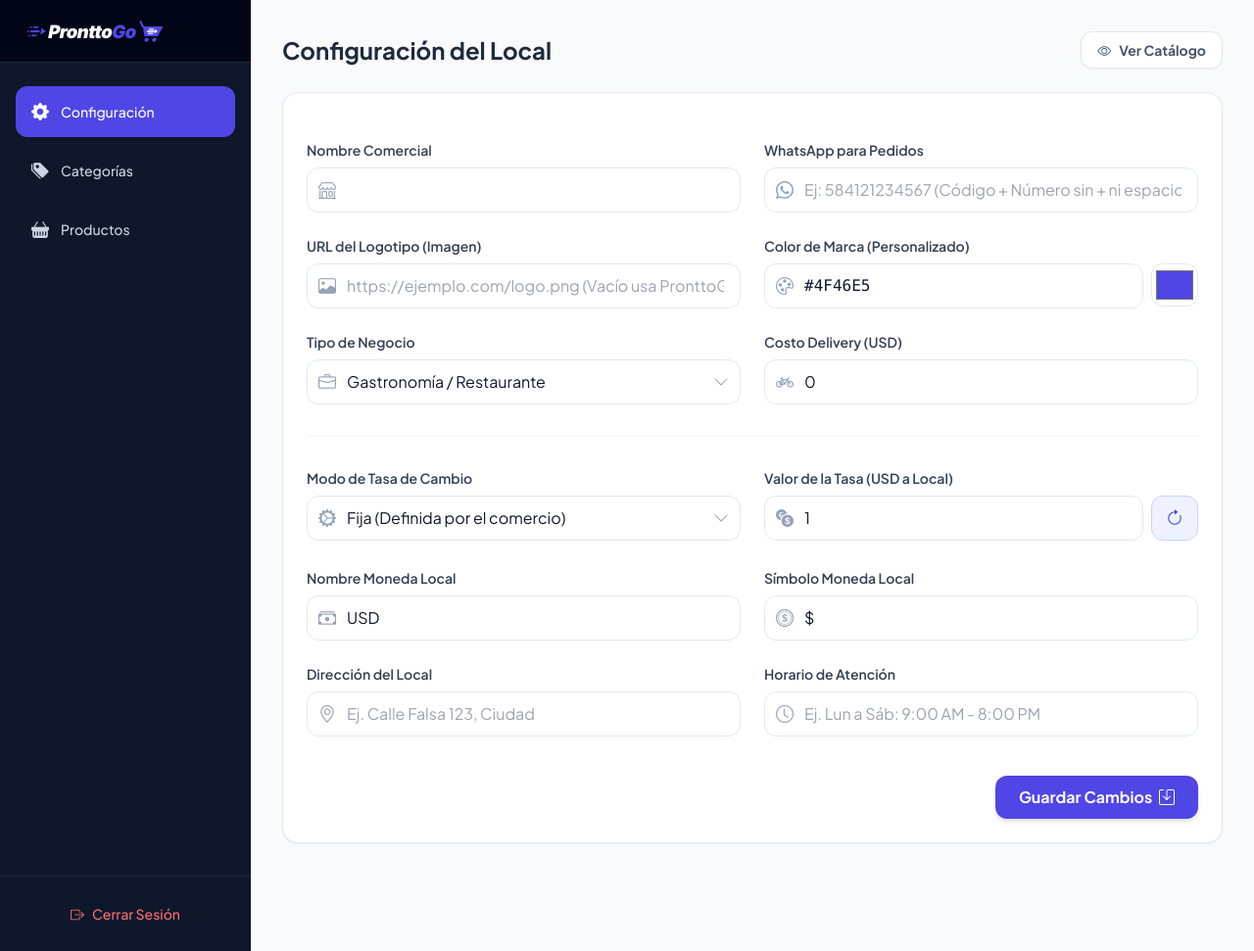
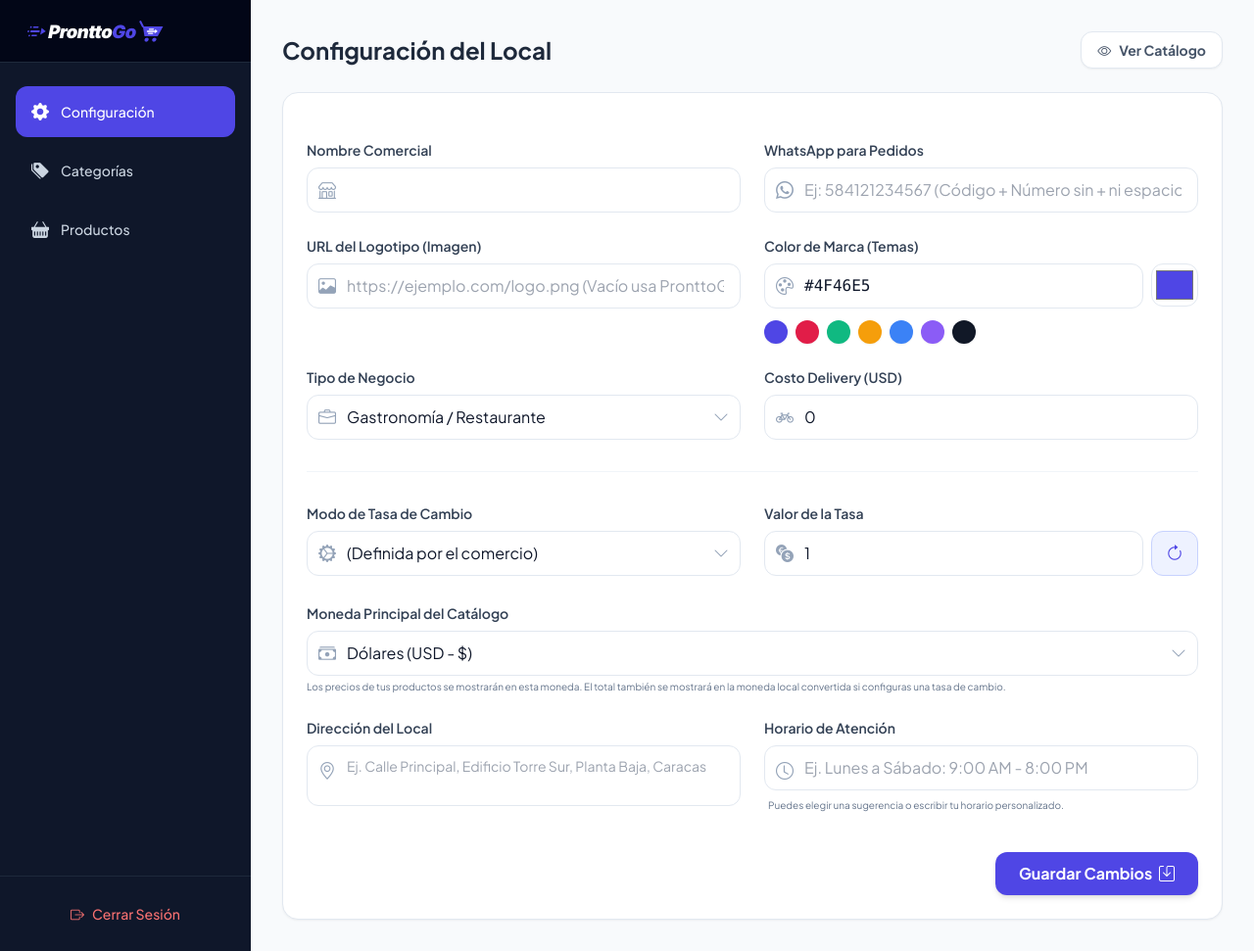
Before and after one commit to monterostudio/PronttoGo, a PHP site: page /index.php in a window 1280 px wide. Shown: the whole page at 98% size. Run offline with PHP 8.4, Linux system fonts and the light colour scheme; the visitor is signed in with stand-in values (Sample User, id 1); data that the repository does not hold is empty; some libraries are stand-ins or nearby versions.

Commit message:
Add files via upload

```diff
--- a/administrador/index.php
+++ b/administrador/index.php
@@ -79,14 +79,19 @@ if ($_SERVER['REQUEST_METHOD'] === 'POST') {
                 'telefono_whatsapp' => preg_replace('/[^0-9]/', '', $_POST['telefono_whatsapp'] ?? ''),
                 'logo_url' => empty($_POST['logo_url']) ? null : $_POST['logo_url'],
                 'color_primario' => $_POST['color_primario'] ?? '#4F46E5',
+                'tipo_negocio' => $tipo_negocio,
                 'tasa_dolar' => $tasa_dolar,
                 'tasa_tipo' => $tasa_tipo,
-                'moneda_nombre' => $_POST['moneda_nombre'] ?? 'USD',
-                'moneda_simbolo' => $_POST['moneda_simbolo'] ?? '$',
                 'costo_delivery' => floatval($_POST['costo_delivery'] ?? 0.00),
                 'direccion' => $_POST['direccion'] ?? '',
                 'horario' => $_POST['horario'] ?? ''
             ];
+
+            // Procesar moneda
+            $moneda_parts = explode('|', $_POST['moneda_principal'] ?? 'USD|$');
+            $data['moneda_nombre'] = $moneda_parts[0] ?? 'USD';
+            $data['moneda_simbolo'] = $moneda_parts[1] ?? '$';
+
             supabase_request('PATCH', 'configuracion?id=eq.1', $data);
 
             // LÓGICA INTELIGENTE DE CATÁLOGOS AL CAMBIAR TIPO DE NEGOCIO O SI ESTÁ VACÍO
@@ -440,8 +445,8 @@ if (!is_admin_logged_in()): ?>
                                         </div>
                                     </div>
                                     <div>
-                                        <label class="block text-sm font-semibold text-slate-700 mb-2">Color de Marca (Personalizado)</label>
-                                        <div class="flex gap-2">
+                                        <label class="block text-sm font-semibold text-slate-700 mb-2">Color de Marca (Temas)</label>
+                                        <div class="flex gap-2 mb-3">
                                             <div class="relative flex-1">
                                                 <span class="absolute inset-y-0 left-0 flex items-center pl-3 pointer-events-none">
                                                     <i class="bi bi-palette text-slate-400 text-lg"></i>
@@ -450,6 +455,21 @@ if (!is_admin_logged_in()): ?>
                                             </div>
                                             <input type="color" id="color_picker" value="<?= h($config['color_primario'] ?? '#4F46E5') ?>" class="w-12 h-11 p-0.5 border border-slate-200 rounded-xl cursor-pointer bg-white" oninput="document.getElementById('color_text').value = this.value.toUpperCase()">
                                         </div>
+                                        <div class="flex items-center gap-2 flex-wrap">
+                                            <button type="button" onclick="setColor('#4F46E5')" class="w-6 h-6 rounded-full bg-[#4F46E5] shadow-sm hover:scale-110 transition-transform" title="Índigo"></button>
+                                            <button type="button" onclick="setColor('#E11D48')" class="w-6 h-6 rounded-full bg-[#E11D48] shadow-sm hover:scale-110 transition-transform" title="Rosa"></button>
+                                            <button type="button" onclick="setColor('#10B981')" class="w-6 h-6 rounded-full bg-[#10B981] shadow-sm hover:scale-110 transition-transform" title="Esmeralda"></button>
+                                            <button type="button" onclick="setColor('#F59E0B')" class="w-6 h-6 rounded-full bg-[#F59E0B] shadow-sm hover:scale-110 transition-transform" title="Ámbar"></button>
+                                            <button type="button" onclick="setColor('#3B82F6')" class="w-6 h-6 rounded-full bg-[#3B82F6] shadow-sm hover:scale-110 transition-transform" title="Azul"></button>
+                                            <button type="button" onclick="setColor('#8B5CF6')" class="w-6 h-6 rounded-full bg-[#8B5CF6] shadow-sm hover:scale-110 transition-transform" title="Violeta"></button>
+                                            <button type="button" onclick="setColor('#111827')" class="w-6 h-6 rounded-full bg-[#111827] shadow-sm hover:scale-110 transition-transform" title="Oscuro"></button>
+                                        </div>
+                                        <script>
+                                            function setColor(hex) {
+                                                document.getElementById('color_picker').value = hex;
+                                                document.getElementById('color_text').value = hex;
+                                            }
+                                        </script>
                                     </div>
                                     <div>
                                         <label class="block text-sm font-semibold text-slate-700 mb-2">Tipo de Negocio</label>
@@ -491,8 +511,8 @@ if (!is_admin_logged_in()): ?>
                                                 <i class="bi bi-gear-wide-connected text-slate-400 text-lg"></i>
                                             </span>
                                             <select name="tasa_tipo" id="tasa_tipo" class="w-full pl-10 pr-10 py-2.5 border border-slate-200 rounded-xl focus:ring-2 focus:ring-indigo-500 outline-none bg-white appearance-none">
-                                                <option value="manual" <?= ($config['tasa_tipo'] ?? 'manual') === 'manual' ? 'selected' : '' ?>>Fija (Definida por el comercio)</option>
-                                                <option value="bcv" <?= ($config['tasa_tipo'] ?? '') === 'bcv' ? 'selected' : '' ?>>Oficial (Banco Central de Venezuela)</option>
+                                                <option value="manual" <?= ($config['tasa_tipo'] ?? 'manual') === 'manual' ? 'selected' : '' ?>>(Definida por el comercio)</option>
+                                                <option value="bcv" <?= ($config['tasa_tipo'] ?? '') === 'bcv' ? 'selected' : '' ?>>(Banco Central de Venezuela)</option>
                                             </select>
                                             <span class="absolute inset-y-0 right-0 flex items-center pr-3 pointer-events-none">
                                                 <i class="bi bi-chevron-down text-slate-400"></i>
@@ -500,7 +520,7 @@ if (!is_admin_logged_in()): ?>
                                         </div>
                                     </div>
                                     <div>
-                                        <label class="block text-sm font-semibold text-slate-700 mb-2">Valor de la Tasa (USD a Local)</label>
+                                        <label class="block text-sm font-semibold text-slate-700 mb-2">Valor de la Tasa</label>
                                         <div class="relative flex gap-2">
                                             <div class="relative flex-1">
                                                 <span class="absolute inset-y-0 left-0 flex items-center pl-3 pointer-events-none">
@@ -514,41 +534,48 @@ if (!is_admin_logged_in()): ?>
                                         </div>
                                         <p id="tasa-status-text" class="text-[11px] mt-1 text-slate-400 font-semibold"></p>
                                     </div>
-                                    <div>
-                                        <label class="block text-sm font-semibold text-slate-700 mb-2">Nombre Moneda Local</label>
+                                    <div class="md:col-span-2">
+                                        <label class="block text-sm font-semibold text-slate-700 mb-2">Moneda Principal del Catálogo</label>
                                         <div class="relative">
                                             <span class="absolute inset-y-0 left-0 flex items-center pl-3 pointer-events-none">
                                                 <i class="bi bi-cash-stack text-slate-400 text-lg"></i>
                                             </span>
-                                            <input type="text" name="moneda_nombre" id="moneda_nombre" value="<?= h($config['moneda_nombre'] ?? 'USD') ?>" placeholder="Ej. Bs., COP, USD" class="w-full pl-10 pr-4 py-2.5 border border-slate-200 rounded-xl focus:ring-2 focus:ring-indigo-500 outline-none" required>
+                                            <select name="moneda_principal" class="w-full pl-10 pr-10 py-2.5 border border-slate-200 rounded-xl focus:ring-2 focus:ring-indigo-500 outline-none bg-white appearance-none">
+                                                <?php $moneda_actual = ($config['moneda_nombre'] ?? 'USD') . '|' . ($config['moneda_simbolo'] ?? '$'); ?>
+                                                <option value="USD|$" <?= strpos($moneda_actual, 'USD') !== false ? 'selected' : '' ?>>Dólares (USD - $)</option>
+                                                <option value="VES|Bs." <?= strpos($moneda_actual, 'VES') !== false || strpos($moneda_actual, 'Bs.') !== false ? 'selected' : '' ?>>Bolívares (VES - Bs.)</option>
+                                                <option value="COP|$" <?= strpos($moneda_actual, 'COP') !== false ? 'selected' : '' ?>>Pesos Colombianos (COP - $)</option>
+                                            </select>
+                                            <span class="absolute inset-y-0 right-0 flex items-center pr-3 pointer-events-none">
+                                                <i class="bi bi-chevron-down text-slate-400"></i>
+                                            </span>
                                         </div>
-                                    </div>
-                                    <div>
-                                        <label class="block text-sm font-semibold text-slate-700 mb-2">Símbolo Moneda Local</label>
-                                        <div class="relative">
-                                            <span class="absolute inset-y-0 left-0 flex items-center pl-3 pointer-events-none">
-                                                <i class="bi bi-coin text-slate-400 text-lg"></i>
-                                            </span>
-                                            <input type="text" name="moneda_simbolo" id="moneda_simbolo" value="<?= h($config['moneda_simbolo'] ?? '$') ?>" placeholder="Ej. $, Bs., COP" class="w-full pl-10 pr-4 py-2.5 border border-slate-200 rounded-xl focus:ring-2 focus:ring-indigo-500 outline-none" required>
-                                        </div>
+                                        <p class="text-[10px] text-slate-500 mt-1">Los precios de tus productos se mostrarán en esta moneda. El total también se mostrará en la moneda local convertida si configuras una tasa de cambio.</p>
                                     </div>
                                     <div class="md:col-span-2 grid grid-cols-1 md:grid-cols-2 gap-6">
                                         <div>
                                             <label class="block text-sm font-semibold text-slate-700 mb-2">Dirección del Local</label>
                                             <div class="relative">
-                                                <span class="absolute inset-y-0 left-0 flex items-center pl-3 pointer-events-none">
+                                                <span class="absolute top-3 left-3 pointer-events-none">
                                                     <i class="bi bi-geo-alt text-slate-400 text-lg"></i>
                                                 </span>
-                                                <input type="text" name="direccion" value="<?= h($config['direccion'] ?? '') ?>" placeholder="Ej. Calle Falsa 123, Ciudad" class="w-full pl-10 pr-4 py-2.5 border border-slate-200 rounded-xl focus:ring-2 focus:ring-indigo-500 outline-none">
+                                                <textarea name="direccion" rows="2" placeholder="Ej. Calle Principal, Edificio Torre Sur, Planta Baja, Caracas" class="w-full pl-10 pr-4 py-2.5 border border-slate-200 rounded-xl focus:ring-2 focus:ring-indigo-500 outline-none text-sm resize-none"><?= h($config['direccion'] ?? '') ?></textarea>
                                             </div>
                                         </div>
                                         <div>
                                             <label class="block text-sm font-semibold text-slate-700 mb-2">Horario de Atención</label>
                                             <div class="relative">
-                                                <span class="absolute inset-y-0 left-0 flex items-center pl-3 pointer-events-none">
+                                                <span class="absolute top-3 left-3 pointer-events-none">
                                                     <i class="bi bi-clock text-slate-400 text-lg"></i>
                                                 </span>
-                                                <input type="text" name="horario" value="<?= h($config['horario'] ?? '') ?>" placeholder="Ej. Lun a Sáb: 9:00 AM - 8:00 PM" class="w-full pl-10 pr-4 py-2.5 border border-slate-200 rounded-xl focus:ring-2 focus:ring-indigo-500 outline-none">
+                                                <input type="text" name="horario" list="horarios-sugeridos" value="<?= h($config['horario'] ?? '') ?>" placeholder="Ej. Lunes a Sábado: 9:00 AM - 8:00 PM" class="w-full pl-10 pr-4 py-2.5 border border-slate-200 rounded-xl focus:ring-2 focus:ring-indigo-500 outline-none">
+                                                <datalist id="horarios-sugeridos">
+                                                    <option value="Lunes a Sábado: 8:00 AM - 5:00 PM"></option>
+                                                    <option value="Lunes a Sábado: 9:00 AM - 6:00 PM"></option>
+                                                    <option value="Lunes a Domingo: 8:00 AM - 10:00 PM"></option>
+                                                    <option value="Abierto 24 Horas"></option>
+                                                </datalist>
+                                                <p class="text-[10px] text-slate-500 mt-2 ml-1">Puedes elegir una sugerencia o escribir tu horario personalizado.</p>
                                             </div>
                                         </div>
                                     </div>
```
